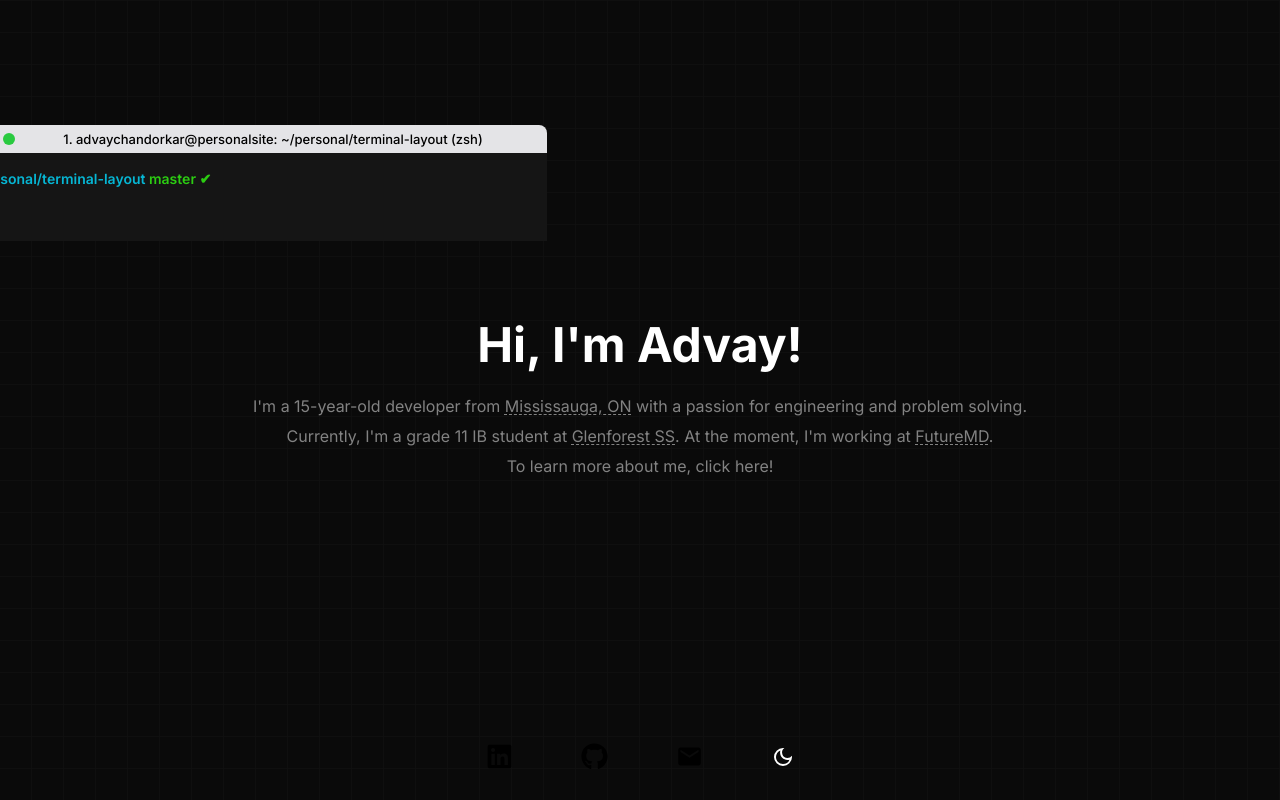
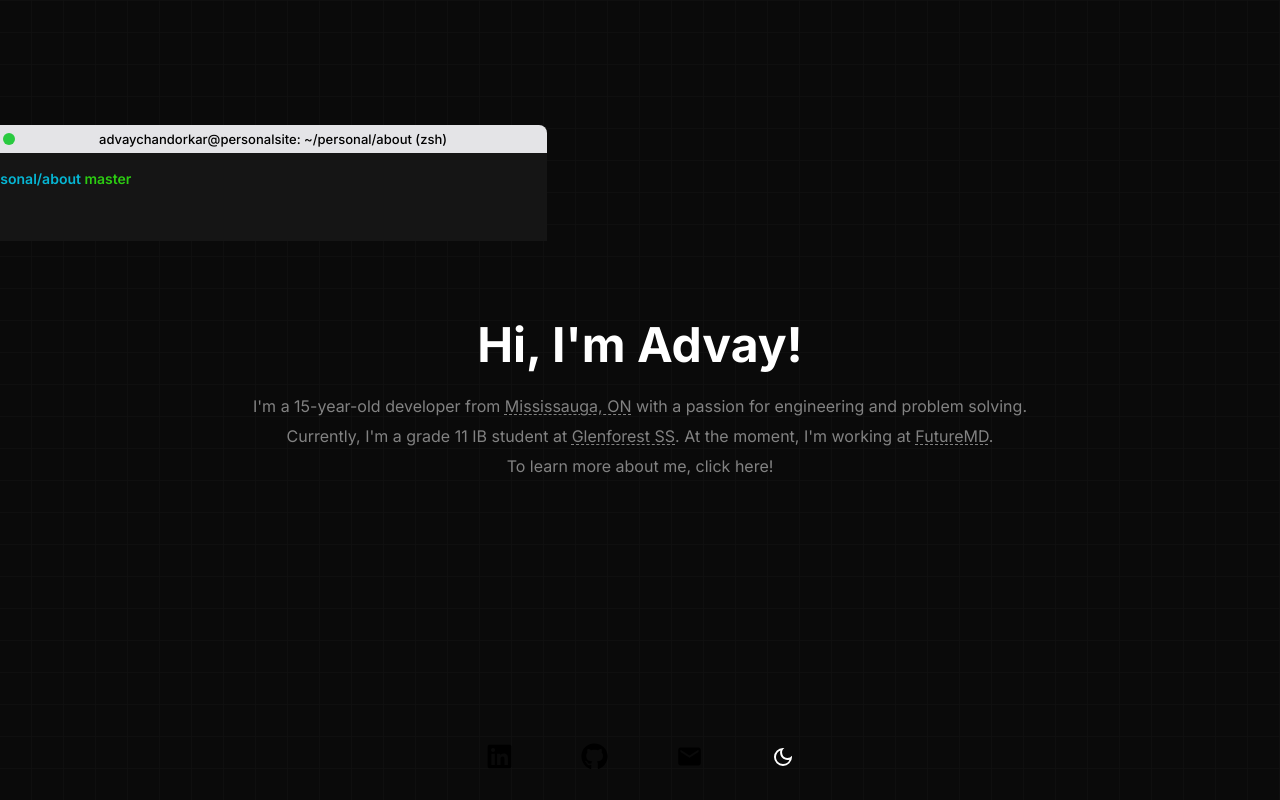
Before and after one commit to advayc/personal, a Next.js app: page / in a window 1280 px wide. Both pictures are taken after a click on the button 599 px from the left and 528 px from the top of the page. Built offline with nearby package versions, Linux system fonts and the light colour scheme.

Commit message:
make diff terminals for each file

```diff
--- a/src/components/Terminal.tsx
+++ b/src/components/Terminal.tsx
@@ -5,11 +5,14 @@ import { useTerminal } from './TerminalContext';
 
 interface TerminalProps {
   onClose: () => void;
+  headerText: string;
+  pathText: string;
+  branchText: string;
 }
 
 const inter = Inter({ subsets: ["latin"] });
 
-const Terminal: React.FC<TerminalProps> = ({ onClose }) => {
+const Terminal: React.FC<TerminalProps> = ({ onClose, headerText, pathText, branchText }) => {
   const [isMaximized, setIsMaximized] = useState(false);
   const [isMinimized, setIsMinimized] = useState(false);
   const [isHoveringMaximize, setIsHoveringMaximize] = useState(false);
@@ -19,7 +22,6 @@ const Terminal: React.FC<TerminalProps> = ({ onClose }) => {
   const handleClose = () => {
     onClose();
     setIsTerminalOpen(false);
-    // Remove focus from any currently focused element
     document.activeElement instanceof HTMLElement && document.activeElement.blur();
   };
 
@@ -99,14 +101,14 @@ const Terminal: React.FC<TerminalProps> = ({ onClose }) => {
         </div>
         <div className="flex-grow text-center text-black">
           <span className="font-medium text-[13px]">
-            1. advaychandorkar@personalsite: ~/personal/terminal-layout (zsh)
+            {headerText}
           </span>
         </div>
       </motion.div>
 
       <div className="p-4 bg-[#151515] text-white">
-        <span className="text-cyan-500 font-semibold">~/personal/terminal-layout </span>
-        <span className="text-[#2CCC12] font-semibold">master ✔</span>
+        <span className="text-cyan-500 font-semibold">{pathText} </span>
+        <span className="text-[#2CCC12] font-semibold">{branchText}</span>
         <div className="mt-1 text-2xl text-white">▸</div>
       </div>
     </motion.div>
--- a/src/pages/index.tsx
+++ b/src/pages/index.tsx
@@ -15,6 +15,9 @@ type ToggleOptionsType = 'dark' | 'light';
 interface TerminalState {
   id: number;
   position: { x: number; y: number };
+  headerText: string;
+  pathText: string;
+  branchText: string;
 }
 
 export default function Home() {
@@ -42,11 +45,16 @@ export default function Home() {
     visible: { opacity: 1, transition: { duration: 0.9 } }
   };
 
-  const openTerminal = () => {
+  const openTerminal = (fileType: 'learn' | 'projects') => {
     if (terminals.length < 2) {
-      const newTerminal = {
+      const newTerminal: TerminalState = {
         id: terminals.length,
-        position: { x: -185 + terminals.length * 350, y: -130 + terminals.length }
+        position: { x: -185 + terminals.length * 350, y: -130 + terminals.length },
+        headerText: fileType === 'learn'
+          ? "advaychandorkar@personalsite: ~/personal/about (zsh)"
+          : "advaychandorkar@personalsite: ~/personal/projects (zsh)",
+        pathText: fileType === 'learn' ? "~/personal/about" : "~/personal/projects",
+        branchText: fileType === 'learn' ? "master" : "prod"
       };
       setTerminals([...terminals, newTerminal]);
     }
@@ -59,10 +67,10 @@ export default function Home() {
       animate="visible"
       variants={fadeIn}
     >
-    <Head>
-      <title>advay chandorkar</title>
-      <link rel="shortcut icon" href={selected === 'light' ? '/favicon.png' : '/favicon2.png'} />
-    </Head>
+      <Head>
+        <title>advay chandorkar</title>
+        <link rel="shortcut icon" href={selected === 'light' ? '/favicon.png' : '/favicon2.png'} />
+      </Head>
 
       <div className="h-screen w-full bg-neutral-950 bg-grid-white/[0.021] relative flex items-center justify-center">
         <motion.div variants={fadeIn} className="relative">
@@ -92,13 +100,13 @@ export default function Home() {
           </motion.div>
           <div className="absolute left-1/2 transform -translate-x-1/2 mt-4 flex gap-4">
             <File
-              setWindowOpen={openTerminal}
+              setWindowOpen={() => openTerminal('learn')}
               className="px-2"
               filename="learn.exe"
               imageSrc="/computer.png"
             />
             <File
-              setWindowOpen={openTerminal}
+              setWindowOpen={() => openTerminal('projects')}
               className="px-2"
               filename="projects.app"
               imageSrc="/files.png"
@@ -112,7 +120,12 @@ export default function Home() {
               transition={{ duration: 0.5 }}
               style={{ position: 'absolute', left: terminal.position.x, top: terminal.position.y }}
             >
-              <Terminal onClose={() => setTerminals(terminals.filter(t => t.id !== terminal.id))} />
+              <Terminal
+                onClose={() => setTerminals(terminals.filter(t => t.id !== terminal.id))}
+                headerText={terminal.headerText}
+                pathText={terminal.pathText}
+                branchText={terminal.branchText}
+              />
             </motion.div>
           ))}
         </motion.div>
```
